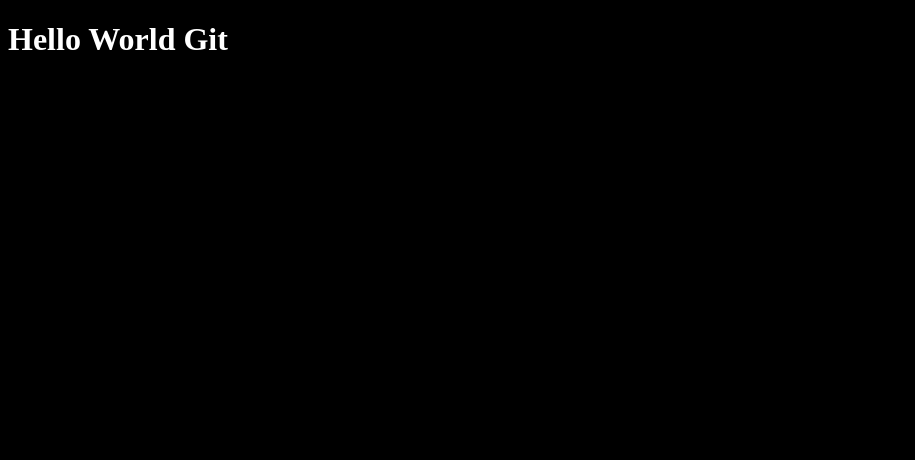
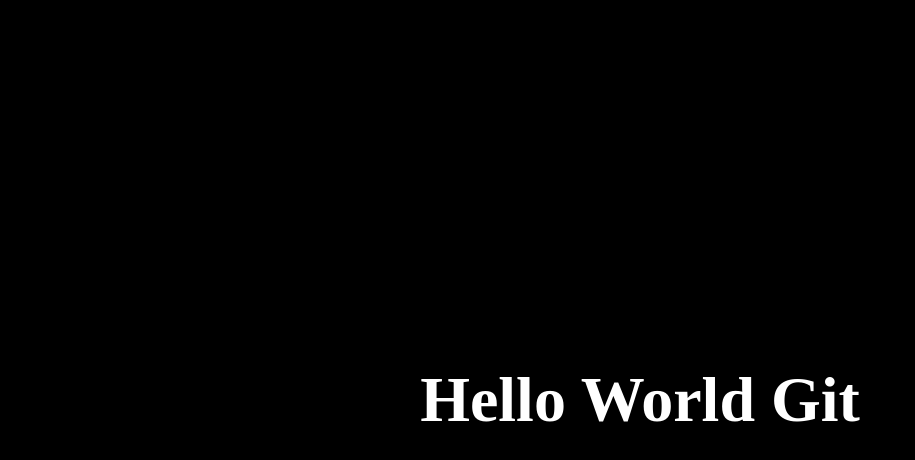
Before and after one commit to jmpevzla/example-web-git, a plain HTML site: page index.html in a window 1280 px wide. Shown: the whole page, without its empty margins (0-915 px from the left). Drawn offline with Linux system fonts and the light colour scheme.

Commit message:
Add message styles

```diff
--- a/index.html
+++ b/index.html
@@ -9,7 +9,7 @@
 </head>
 <body>
     <div>
-        <h1>Hello World Git</h1>
+        <h1 class="message">Hello World Git</h1>
     </div>
     <script src="scripts.js"></script>
 </body>
--- a/styles.css
+++ b/styles.css
@@ -2,3 +2,15 @@ html {
     background-color: black;
     color: white;
 }
+
+div {
+    position: fixed;
+    left: 50%;
+    top: 50%;
+    transform: translate(-50%, -50%);
+}
+
+.message {
+    text-align: center;
+    font-size: 4rem;
+}
```
